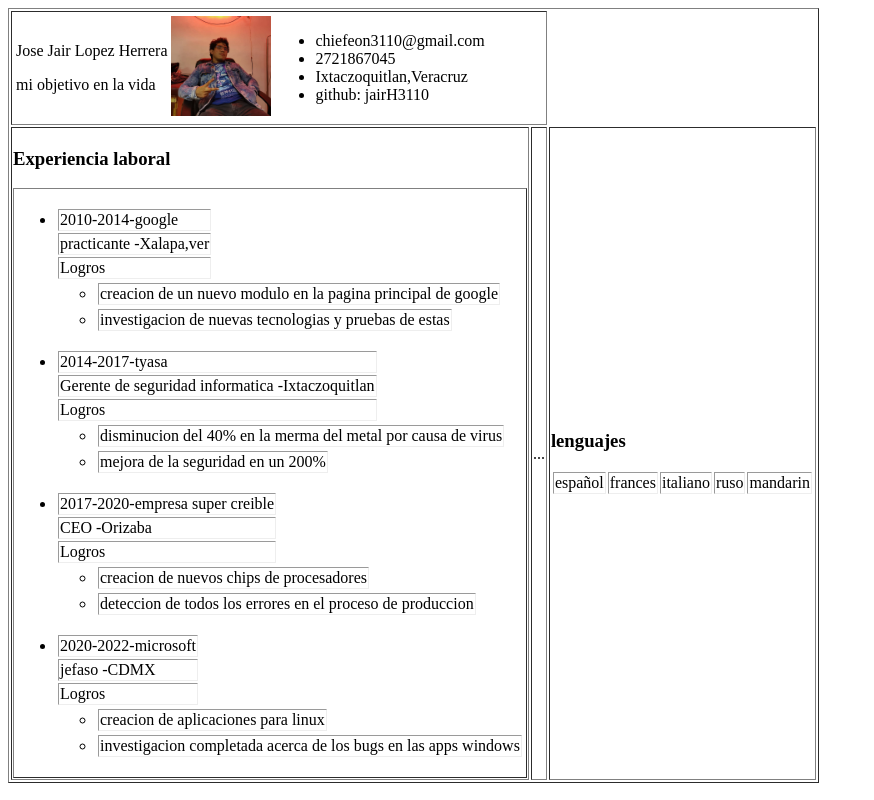
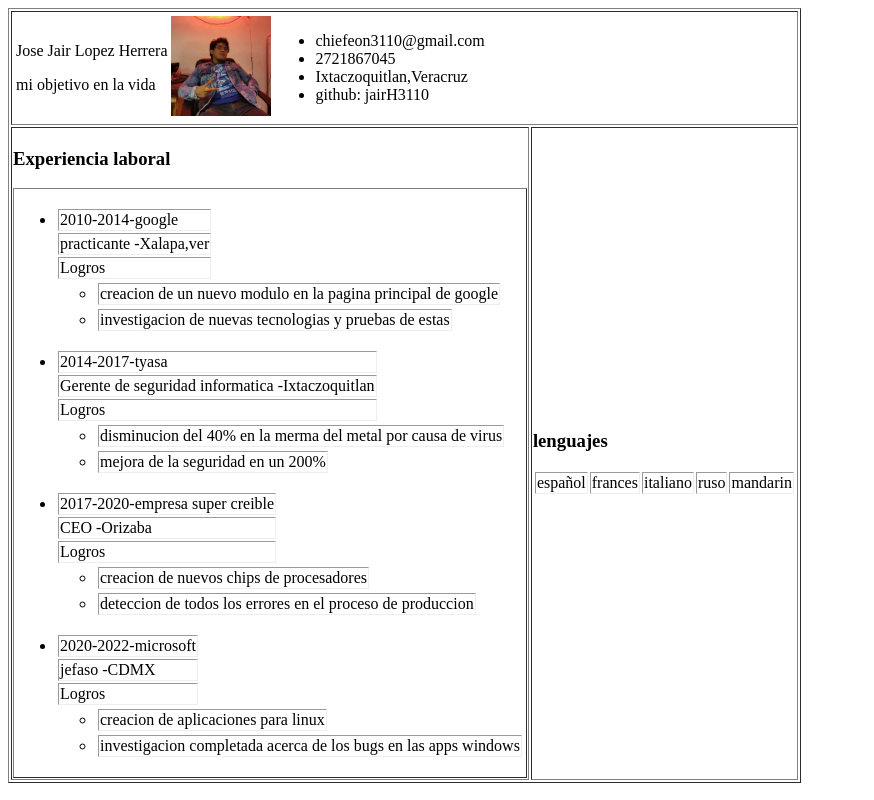
Before and after one commit to jairH3110/jairH3110.github.io, an Angular app: page / in a window 1280 px wide. Shown: the whole page, without its empty margins (0-874 px from the left). Built offline with nearby package versions, Linux system fonts and the light colour scheme.

Commit message:
actualizacion

```diff
--- a/src/app/app.component.html
+++ b/src/app/app.component.html
@@ -4,8 +4,8 @@
 
   </tr>
   <tr>
-    <td> <app-work-experience></app-work-experience></td>
-    <td>...</td>
+    <td> <app-work-experience></app-work-experience>                      </td>
     <td><app-lenguajes></app-lenguajes></td>
+
   </tr>
 </table>
```
